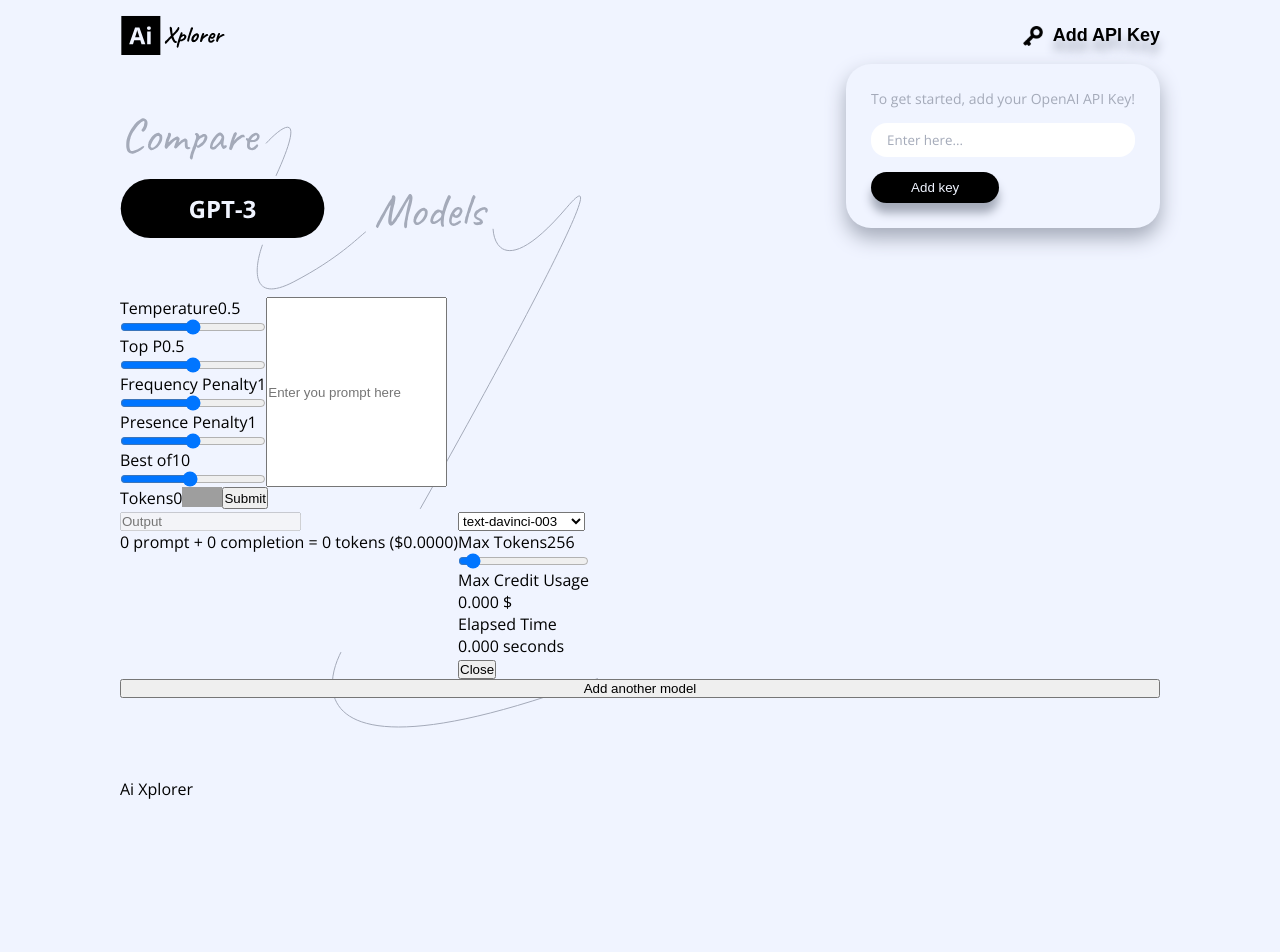
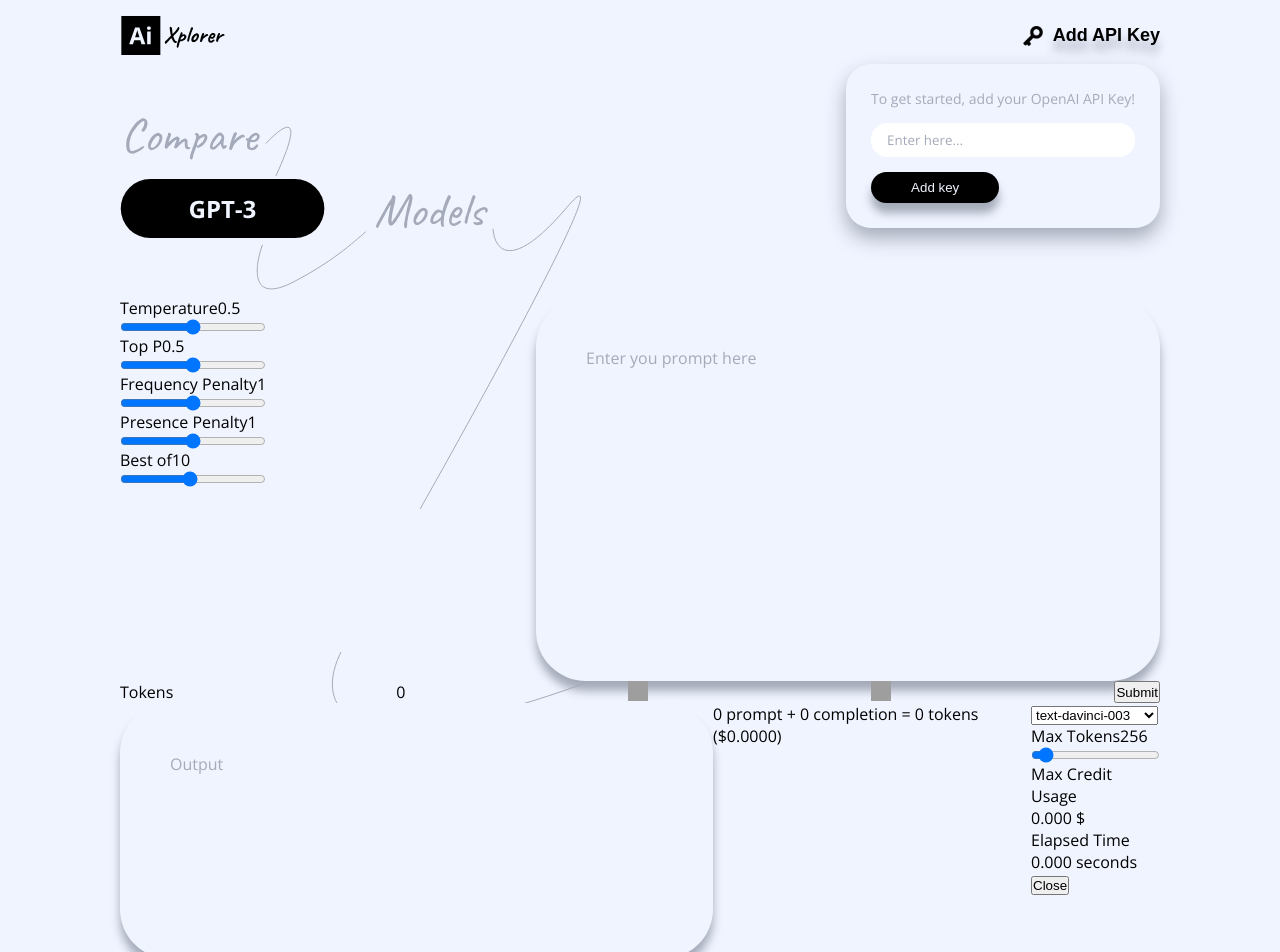
Before and after one commit to PervezSH/ai-xplorer, a Next.js app: page /compare in a window 1280 px wide. Shown: the top 952 px of the page. Before the commit the page ends 800 px from the top, so only its background shows below. Built offline with nearby package versions, Linux system fonts and the light colour scheme; grey boxes are pictures that could not be loaded.

Commit message:
style: update textarea css 💄

```diff
--- a/pages/compare/index.tsx
+++ b/pages/compare/index.tsx
@@ -207,11 +207,11 @@
             setValue={setBestOf}
           />
         </div>
-        <input
-          type="text"
+        <textarea
+          className={styles["text-input"]}
           placeholder="Enter you prompt here"
           value={prompt}
-          onChange={(event: React.ChangeEvent<HTMLInputElement>) => {
+          onChange={(event: React.ChangeEvent<HTMLTextAreaElement>) => {
             setPrompt(event.target.value);
           }}
         />
@@ -235,13 +235,12 @@
       </div>
       {modelsToCompare.map((model, index) => (
         <div key={model.name} className={styles.row}>
-          <div>
-            <input
+          <textarea
+            className={styles["text-output"]}
             disabled={true}
-              type="text"
             placeholder="Output"
             value={model.output}
-              onChange={(event: React.ChangeEvent<HTMLInputElement>) => {
+            onChange={(event: React.ChangeEvent<HTMLTextAreaElement>) => {
               updateCompareInfo(index, {
                 ...model,
                 output: event.target.value,
@@ -253,7 +252,6 @@
           } completion = ${
             model.totalTokens
           } tokens ($${model.creditUsage.toFixed(4)})`}</p>
-          </div>
           <div>
             <select
               value={model.name}
--- /dev/null
+++ b/styles/_textareas.scss
@@ -0,0 +1,33 @@
+%text {
+  width: 60%;
+  height: 384px;
+  padding: 50px;
+  background: $bg-primary-color;
+  font-family: "Open Sans", sans-serif;
+  font-style: normal;
+  font-weight: 400;
+  font-size: 16px;
+  color: $font-tertiary-color;
+  border: none;
+  border-radius: 50px;
+  box-shadow: 0px 10px 10px $font-tertiary-color;
+  resize: none;
+
+  &:focus {
+    outline: none;
+  }
+}
+
+%text::placeholder {
+  color: $font-tertiary-color;
+}
+
+.text-input {
+  @extend %text;
+}
+
+.text-output {
+  @extend %text;
+  cursor: text;
+  height: 256px;
+}
--- a/styles/pages/Compare.module.scss
+++ b/styles/pages/Compare.module.scss
@@ -1,3 +1,7 @@
+@import "../config";
+@import "../buttons";
+@import "../textareas";
+
 .container {
   display: flex;
   flex-direction: column;
@@ -5,5 +9,6 @@
   .row {
     display: flex;
     flex-direction: row;
+    justify-content: space-between;
   }
 }
```
Lines whose indentation alone changed are shown as unchanged.
